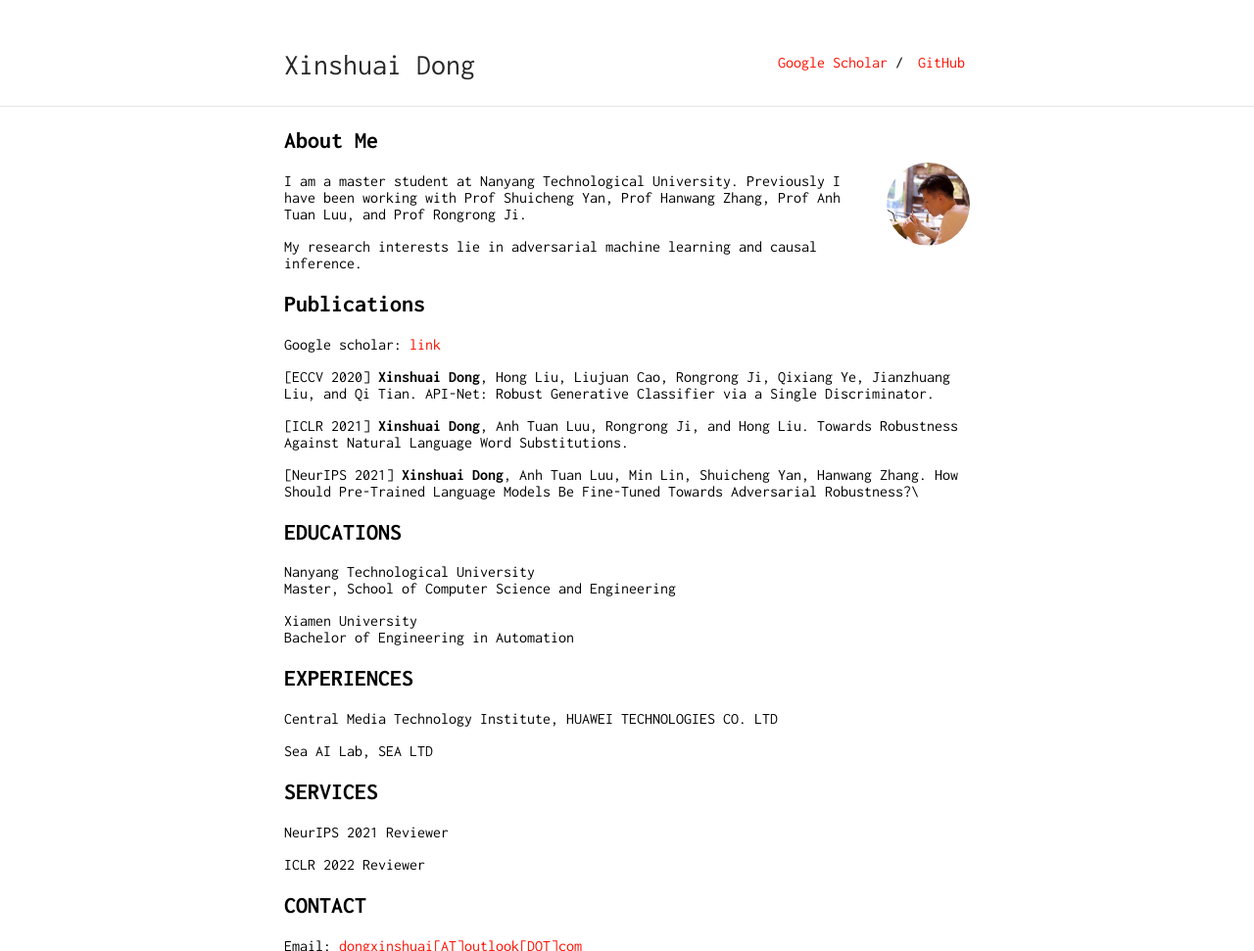
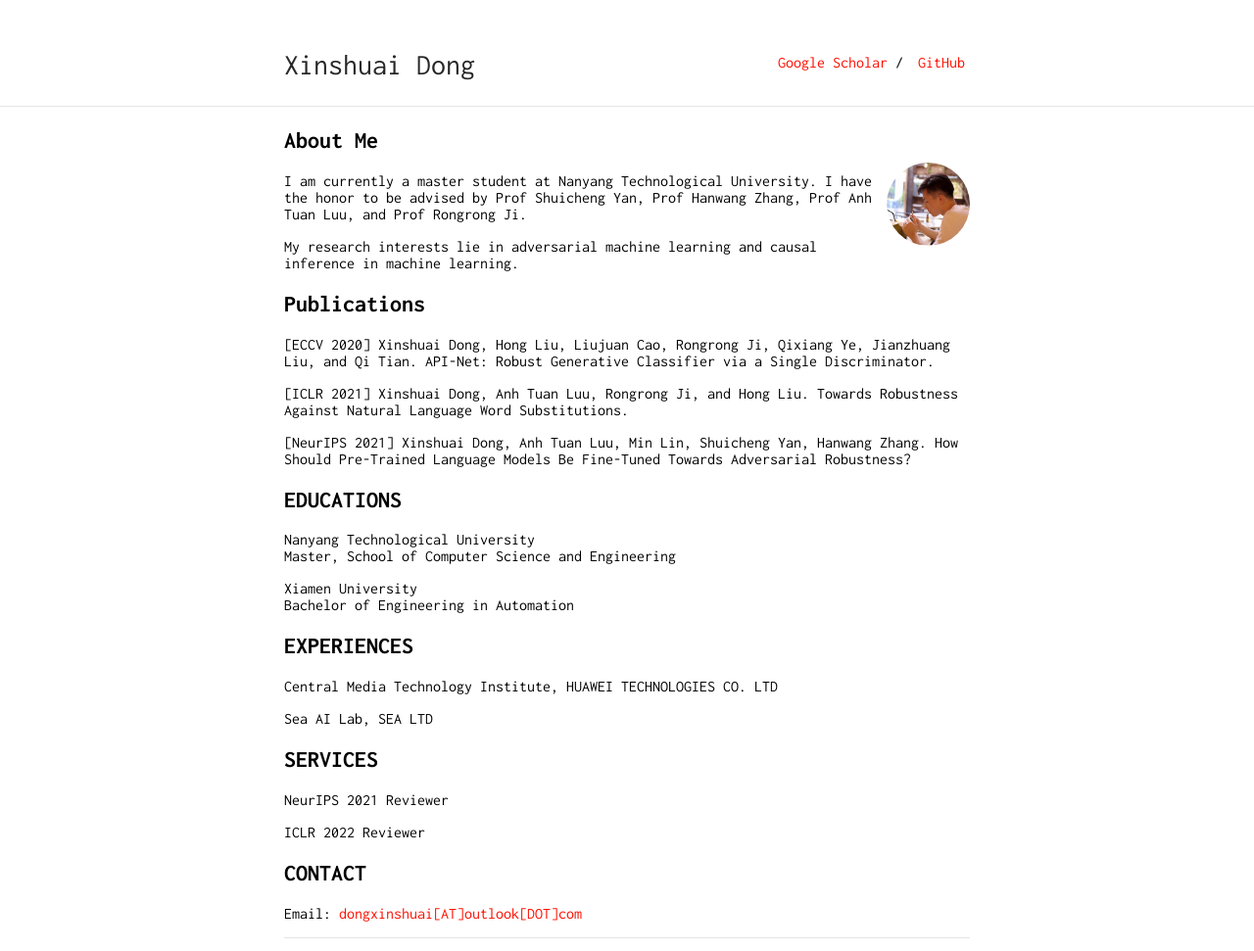
Before and after one commit to dongxinshuai/dongxinshuai.github.io, a Jekyll site: the page built from index.md, in a window 1280 px wide, cut to the strip 0-971 px from the top of the page. Shown: the whole strip at 98% size. Built offline with Jekyll 4.4.1, drawn with Linux system fonts in a browser that asks for light colours; our own code applies the rules of GitHub Pages for plain Markdown files.

Commit message:
Update index.md

```diff
--- a/index.md
+++ b/index.md
@@ -6,24 +6,23 @@ layout: default
 
 <img class="profile-picture" src="me.jpg">
 
-I am a master student at Nanyang Technological University. Previously I have been working with Prof Shuicheng Yan, Prof Hanwang Zhang, Prof Anh Tuan Luu, and Prof Rongrong Ji.
+I am currently a master student at Nanyang Technological University.
+I have the honor to be advised by Prof Shuicheng Yan, Prof Hanwang Zhang, Prof Anh Tuan Luu, and Prof Rongrong Ji.
 
-My research interests lie in adversarial machine learning and causal inference.
+My research interests lie in adversarial machine learning and causal inference in machine learning.
 
 ## Publications
 
-Google scholar: [link](https://scholar.google.com/citations?user=A7JyL1sAAAAJ&hl=en)
-
 [ECCV 2020]
-**Xinshuai Dong**, Hong Liu, Liujuan Cao, Rongrong Ji, Qixiang Ye, Jianzhuang Liu, and Qi Tian.
+Xinshuai Dong, Hong Liu, Liujuan Cao, Rongrong Ji, Qixiang Ye, Jianzhuang Liu, and Qi Tian.
 API-Net: Robust Generative Classifier via a Single Discriminator.
 
-[ICLR 2021] **Xinshuai Dong**, Anh Tuan Luu, Rongrong Ji, and Hong Liu.
+[ICLR 2021] Xinshuai Dong, Anh Tuan Luu, Rongrong Ji, and Hong Liu.
 Towards Robustness Against Natural Language Word Substitutions.
 
 
-[NeurIPS 2021] **Xinshuai Dong**, Anh Tuan Luu, Min Lin, Shuicheng Yan, Hanwang Zhang.
-How Should Pre-Trained Language Models Be Fine-Tuned Towards Adversarial Robustness?\
+[NeurIPS 2021] Xinshuai Dong, Anh Tuan Luu, Min Lin, Shuicheng Yan, Hanwang Zhang.
+How Should Pre-Trained Language Models Be Fine-Tuned Towards Adversarial Robustness?
 
 
 ## EDUCATIONS
@@ -51,4 +50,4 @@ Email: [dongxinshuai[AT]outlook[DOT]com](mailto:dongxinshuai@outlook.com)
 
 ---
 
-<a href="https://clustrmaps.com/site/1bkfr"  title="Visit tracker"><img src="//www.clustrmaps.com/map_v2.png?d=S1V77A2LG8nEgR2cXpLbOxQn_4f0ACm7qvJJ_0vThA0&cl=ffffff" /></a>
+<a href='https://clustrmaps.com/site/1bkfr'  title='Visit tracker'><img src='//clustrmaps.com/map_v2.png?cl=ffffff&w=150&t=n&d=S1V77A2LG8nEgR2cXpLbOxQn_4f0ACm7qvJJ_0vThA0&co=459edd'/></a>
```
